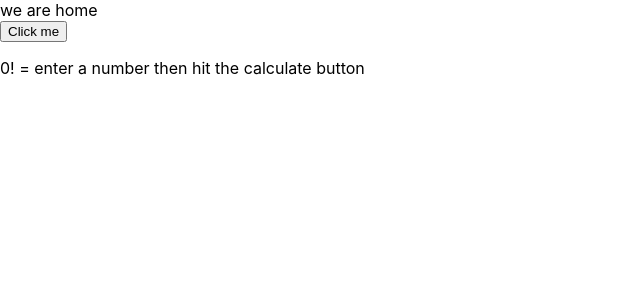
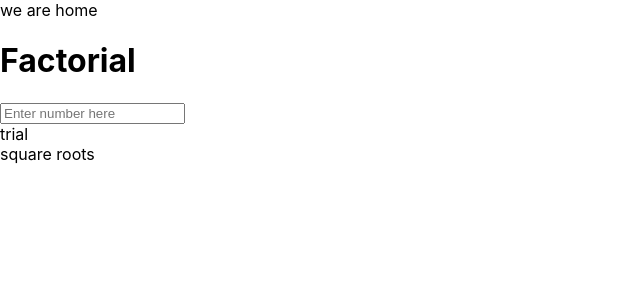
Before and after one commit to HassanBahati/outbox-code-challenge--client, a React (Create React App) app: page / in a window 1280 px wide. Shown: the top 300 px of the page, without its empty margins (0-640 px from the left). Built offline with nearby package versions, Linux system fonts and the light colour scheme.

Commit message:
added computation to factorial

```diff
--- a/src/components/Factorial/Factorial.jsx
+++ b/src/components/Factorial/Factorial.jsx
@@ -1,32 +1,70 @@
 import React, { useEffect, useState } from "react";
 
 function Factorial() {
-  // Declare a new state variable, which we'll call "count"
-  const [challenge, setChallenge] = useState(0);
-  const [result, setResult] = useState(challenge);
+  const [challenge, setChallenge] = useState("");
+  const [result, setResult] = useState("");
 
-  function factorial(challenge) {
-    //base case
-    if (challenge === 0 || challenge === 1) {
-      return 1;
-      //recursive case
-    } else {
-      return challenge * factorial(challenge - 1);
+  useEffect(() => {
+    const factorial = (challenge) => {
+      if (challenge === 0 || challenge === 1) {
+        return 1;
+      } else {
+        let factorialResult = 1;
+
+        for (var i = challenge; i >= 1; i--) {
+          factorialResult = factorialResult * i;
+        }
+        return factorialResult;
+      }
+    };
+    setResult(factorial(challenge));
+  }, [challenge]);
+
+  function handleSubmit(e) {
+    e.preventDefault();
+
+    try {
+      console.log({
+        challenge: challenge,
+        result: result,
+      });
+      // axios.post('https://codechallengeserver.herokuapp.com/api/v1/numbers', data)
+      //     .then(response => {
+      //         console.log(response)
+      //     })
+      //     .catch(error => {
+      //         console.log(error);
+      //     })
+    } catch (error) {
+      console.log(error);
     }
+    setChallenge("");
   }
-
-  useEffect(() => {}, []);
-
-  const handleClick = () => {
-    setResult(factorial);
-  };
-
   return (
     <div>
-      <button onClick={handleClick}>Click me</button>
-      <p>
-        {challenge}! = {result === challenge ? 'enter a number then hit the calculate button' : result }
-      </p>
+      <div>
+        <h1>Factorial</h1>
+      </div>
+      <form onSubmit={handleSubmit}>
+        <input
+          name="challenge"
+          type="number"
+          placeholder="Enter number here"
+          value={challenge}
+          onChange={(e) => setChallenge(e.target.value)}
+        />
+        {!challenge ? "" : <button type="submit">Clear</button>}
+      </form>
+      <div>
+        {!challenge ? (
+          ""
+        ) : (
+          <div>
+            Computation = {challenge}! <br />
+            Result = {result}
+          </div>
+        )}
+      </div>
     </div>
   );
 }
--- a/src/components/SquareRoot/SquareRoot.jsx
+++ b/src/components/SquareRoot/SquareRoot.jsx
@@ -0,0 +1,11 @@
+import React from 'react'
+
+// import axios from "axios";
+
+function SquareRoot() {
+    return(
+    <div>square roots</div>
+    )
+   }
+
+export default SquareRoot
--- a/src/pages/Home.jsx
+++ b/src/pages/Home.jsx
@@ -1,11 +1,15 @@
 import React from 'react'
 import Factorial from '../components/Factorial/Factorial'
+import SquareRoot from '../components/SquareRoot/SquareRoot'
 
 function Home() {
     return (
         <div>
             we are home
             <Factorial/>
+            trial
+            <SquareRoot/>
+
         </div>
     )
 }
```
